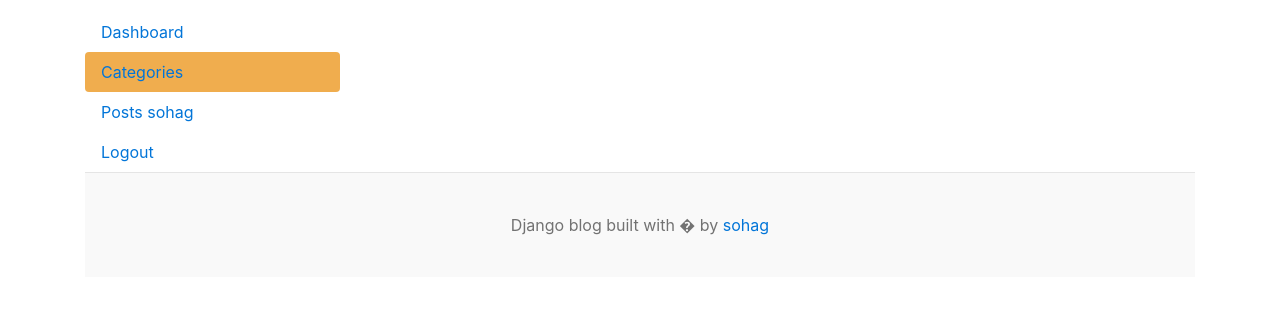
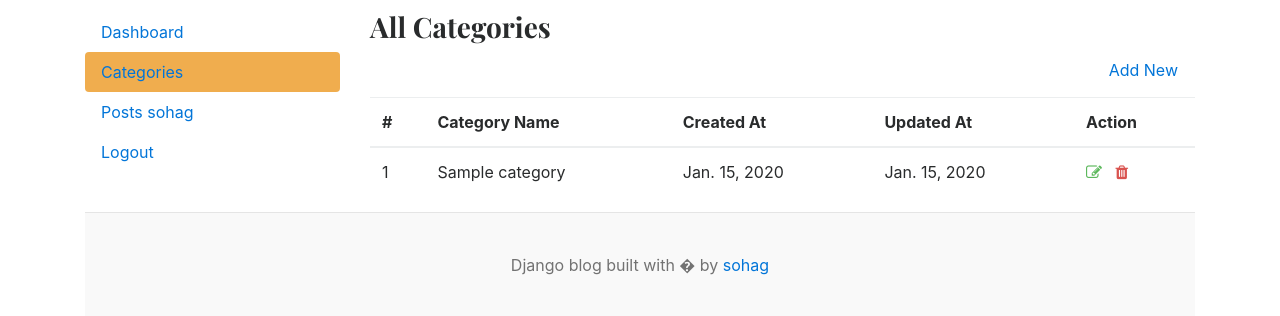
Before and after one commit to Rafin-Tahsin-Sohag-25/Django-Web-Blog-App, a Django app: page /dashboard/categories/ in a window 1280 px wide. Shown: the part 135-451 px from the top of the page. Run offline with Django 5.2, Linux system fonts and the light colour scheme; tables that the repository leaves empty hold one stand-in row (values such as "Sample post").

Commit message:
added Category CRUD Functionality

```diff
--- a/blogs/models.py
+++ b/blogs/models.py
@@ -31,7 +31,7 @@ class Blog(models.Model):
     status=models.CharField(max_length =30,choices=STATUS_CHOICES,default="Draft")
     is_featured=models.BooleanField(default=False)
     created_at=models.DateField(auto_now_add=True)
-    updated_at=  updated_at=models.DateField(auto_now=True)
+    updated_at=models.DateField(auto_now=True)
 
     def __str__(self):
             return self.title
--- a/dashboards/urls.py
+++ b/dashboards/urls.py
@@ -2,6 +2,9 @@ from django.urls import path
 from . import views
 urlpatterns =[
     path('',views.dashboard,name='dashboard'),
-     path('categories/',views.categories,name='categories'),
+    path('categories/',views.categories,name='categories'),
+    path('categories/add/',views.add_categories,name='add_categories'),
+    path('categories/edit/<int:pk>/',views.edit_categories,name='edit_categories'),
+      path('categories/delete/<int:pk>/',views.delete_categories,name='delete_categories'),
 
 ]
--- a/dashboards/views.py
+++ b/dashboards/views.py
@@ -1,6 +1,7 @@
-from django.shortcuts import render
+from django.shortcuts import get_object_or_404, redirect, render
 from blogs.models import Blog, Category
 from django.contrib.auth.decorators import login_required
+from.forms import categoryForm
 @login_required(login_url='login')
 def dashboard(request):
     category_count=Category.objects.all().count()
@@ -14,3 +15,35 @@ def dashboard(request):
 
 def categories(request):
     return render(request,'dashboard/categories.html')
+
+def add_categories(request):
+    if request.method=='POST':
+        form=categoryForm(request.POST)
+        if form.is_valid():
+            form.save()
+            return redirect('categories')
+    form=categoryForm()
+    context={
+        'form':form
+    }
+    return render(request,'dashboard/add_categories.html',context)
+
+def edit_categories(request,pk):
+    category=get_object_or_404(Category,pk=pk)
+    if request.method=='POST':
+        form=categoryForm(request.POST,instance=category)
+        if form.is_valid():
+            form.save()
+            return redirect('categories')
+    form=categoryForm(instance=category)
+    context={
+        'form':form,
+        'category':category
+
+    }
+    return render(request,'dashboard/edit_categories.html',context)
+
+def delete_categories(request,pk):
+    category=get_object_or_404(Category,pk=pk)
+    category.delete()
+    return redirect('categories')
--- a/templates/base.html
+++ b/templates/base.html
@@ -11,6 +11,7 @@
     <link href="https://getbootstrap.com/docs/4.0/dist/css/bootstrap.min.css" rel="stylesheet">
     <link href="https://fonts.googleapis.com/css?family=Playfair+Display:700,900" rel="stylesheet">
     <link href="{% static 'css/blog.css'%}" rel="stylesheet">
+    <link rel="stylesheet" href="https://cdnjs.cloudflare.com/ajax/libs/font-awesome/4.7.0/css/font-awesome.min.css">
   </head>
 <body>
     <div class="container">
--- a/templates/dashboard/categories.html
+++ b/templates/dashboard/categories.html
@@ -8,9 +8,45 @@
 
      <!-- Right side content -->
       <div class="col-md-9">
+        <h3>All Categories</h3>
+        <a href="{%url 'add_categories'%}" class="btn btn-dark text-light float-right mb-2">Add New</a>
+         <table class="table table-hover">
+            <thead>
+                <tr>
+                <th>#</th>
+                <th>Category Name</th>
+                <th>Created At</th>
+                <th>Updated At</th>
+                <th>Action</th>
+                </tr>
+            </thead>
+            <tbody>
+                {%for cat in categories%}
+                <tr>
+                <td>{{forloop.counter}}</td>
+                <td>{{cat}}</td>
+                <td>{{cat.created_at}}</td>
+                <td>{{cat.updated_at}}</td>
+                <td>
+                    <a href="{%url 'edit_categories' cat.id %}"><i class="fa fa-edit text-success"></i></a>
+                    &nbsp;
+                    <a href="{%url 'delete_categories' cat.id%}"><i class="fa fa-trash text-danger"></i></a>
+                </td>
+                </tr>
+                {% endfor %}
+
+          </tbody>
+       </table>
+
+
+
+
+
+
 
       </div>
-</div>
+
+     </div>
 
 
 {%endblock%}
--- a/templates/dashboard/dashboard.html
+++ b/templates/dashboard/dashboard.html
@@ -5,10 +5,9 @@
     <!-- left sidebar -->
      {% include "dashboard/sidebar.html" %}
     <!-- sidebar will load here -->
-
-     </div>
      <!-- Right side content -->
       <div class="col-md-9">
+         <span>Logged as in <b>{{user}}</b></span>
         <div class="row">
             <div class="col">
                 <div class="card border-default mb-3">
```
Also changed, not shown: dashboards/forms.py (added, +8 -0 lines), templates/dashboard/add_categories.html (added, +28 -0 lines), templates/dashboard/edit_categories.html (added, +28 -0 lines).
